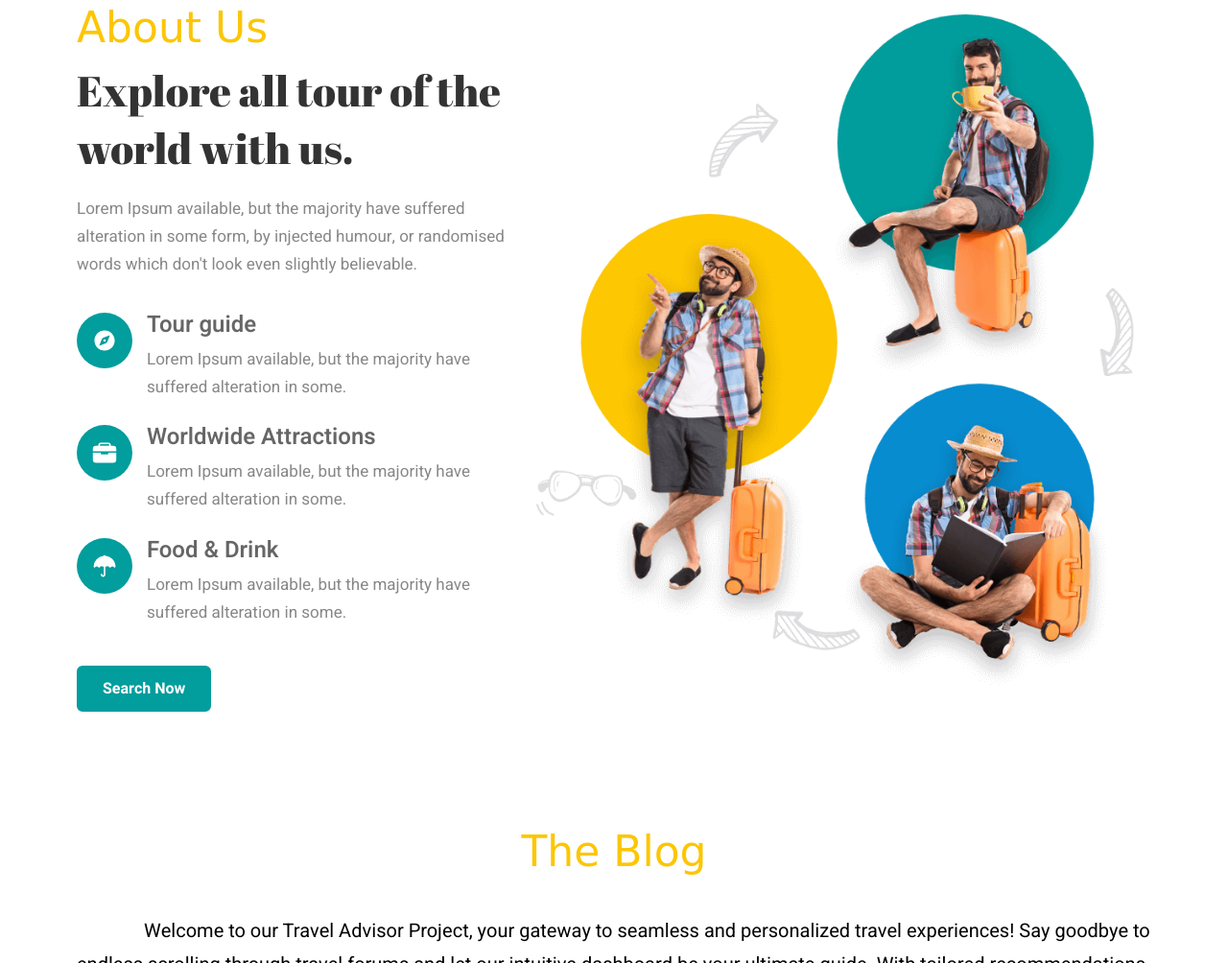
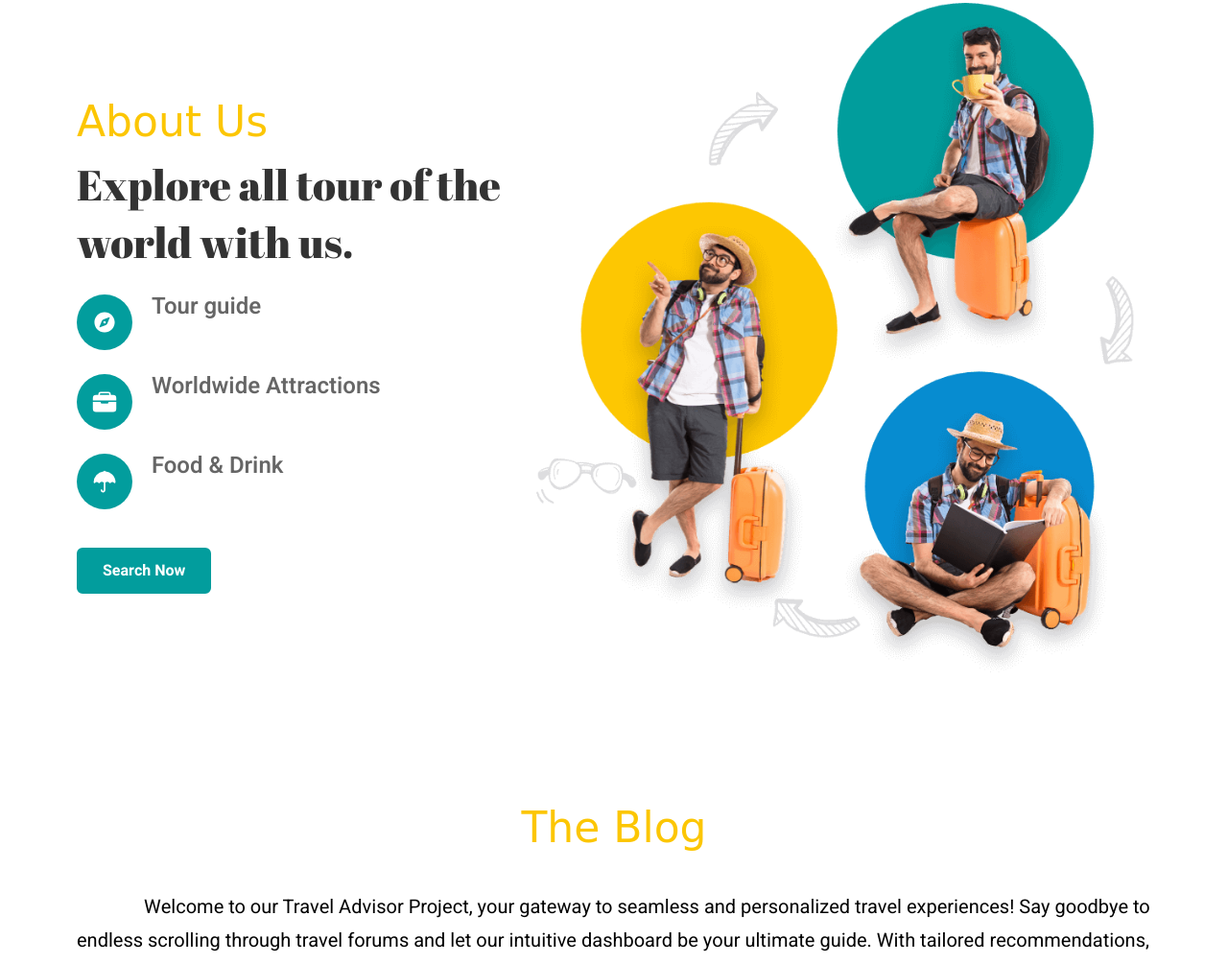
Before and after one commit to MaheshMohite6520/Travel-Advisor-Dashboard, a plain HTML site: page index.html in a window 1280 px wide. Shown: the part 1913-2917 px from the top of the page at 96% size. Drawn offline with nearby package versions, Linux system fonts and the light colour scheme; a web font is replaced by a local one.

Commit message:
new changes made

```diff
--- a/assets/css/style.css
+++ b/assets/css/style.css
@@ -519,7 +519,7 @@ body {
 .about-item {
   display: flex;
   align-items: flex-start;
-  gap: 15px;
+  gap: 20px;
 }
 
 .about-item-icon {
@@ -534,7 +534,7 @@ body {
 .about-item-title {
   color: var(--granite-gray);
   font-weight: var(--fw-600);
-  margin-bottom: 5px;
+  /* margin-bottom: 5px; */
 }
 
 
--- a/index.html
+++ b/index.html
@@ -253,11 +253,11 @@
 
             <h2 class="h2 section-title">Explore all tour of the world with us.</h2>
 
-            <p class="about-text">
+            <!-- <p class="about-text">
               Lorem Ipsum available, but the majority have suffered alteration in some form, by injected humour, or
               randomised words
               which don't look even slightly believable.
-            </p>
+            </p> -->
 
             <ul class="about-list">
 
@@ -270,9 +270,9 @@
                 <div class="about-item-content">
                   <h3 class="h3 about-item-title">Tour guide</h3>
 
-                  <p class="about-item-text">
+                  <!-- <p class="about-item-text">
                     Lorem Ipsum available, but the majority have suffered alteration in some.
-                  </p>
+                  </p> -->
                 </div>
 
               </li>
@@ -286,9 +286,9 @@
                 <div class="about-item-content">
                   <h3 class="h3 about-item-title">Worldwide Attractions</h3>
 
-                  <p class="about-item-text">
+                  <!-- <p class="about-item-text">
                     Lorem Ipsum available, but the majority have suffered alteration in some.
-                  </p>
+                  </p> -->
                 </div>
 
               </li>
@@ -302,9 +302,9 @@
                 <div class="about-item-content">
                   <h3 class="h3 about-item-title">Food & Drink</h3>
 
-                  <p class="about-item-text">
+                  <!-- <p class="about-item-text">
                     Lorem Ipsum available, but the majority have suffered alteration in some.
-                  </p>
+                  </p> -->
                 </div>
 
               </li>
```
